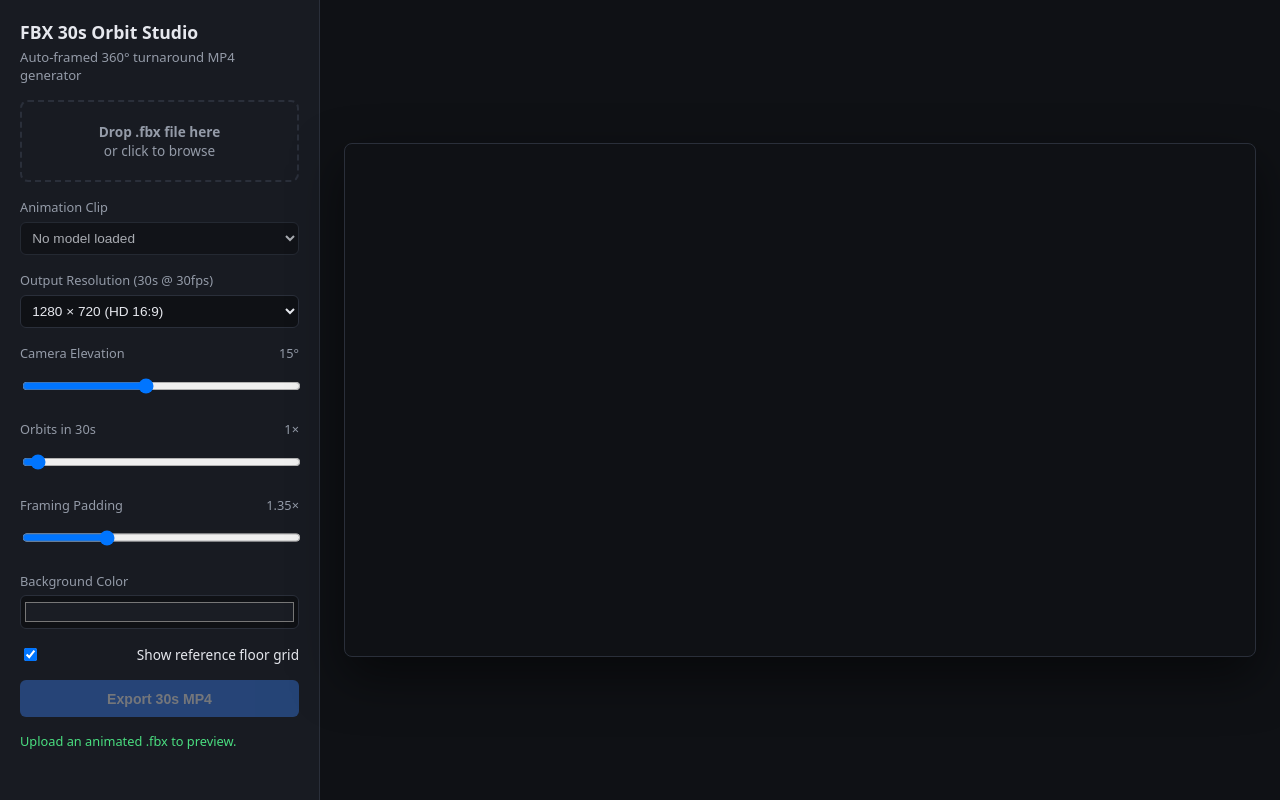
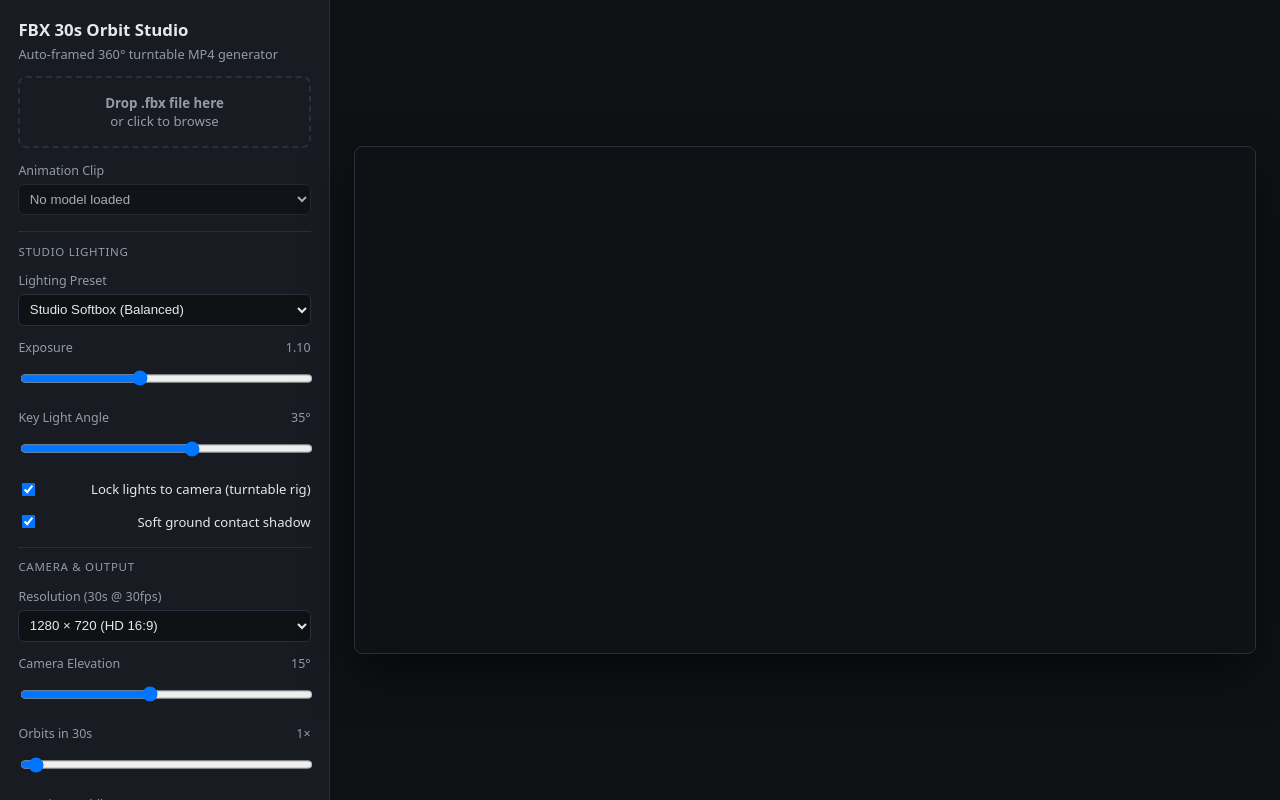
Before and after one commit to cglanov/fbxViewer, a plain HTML site: page index.html in a window 1280 px wide. Drawn offline with nearby package versions, Linux system fonts and the light colour scheme.

Commit message:
Adjust layout and style properties in index.html

```diff
--- a/index.html
+++ b/index.html
@@ -21,29 +21,38 @@
       background: var(--bg);
       color: var(--text);
       display: grid;
-      grid-template-columns: 320px 1fr;
+      grid-template-columns: 330px 1fr;
       height: 100vh;
       overflow: hidden;
     }
     aside {
       background: var(--panel);
       border-right: 1px solid var(--border);
-      padding: 1.25rem;
+      padding: 1.15rem;
       display: flex;
       flex-direction: column;
-      gap: 1rem;
+      gap: 0.85rem;
       overflow-y: auto;
     }
-    h1 { font-size: 1.1rem; margin: 0; }
-    .subtitle { font-size: 0.82rem; color: var(--muted); margin: 0.25rem 0 0; }
+    h1 { font-size: 1.05rem; margin: 0; }
+    .subtitle { font-size: 0.8rem; color: var(--muted); margin: 0.2rem 0 0; }
+    .section-label {
+      font-size: 0.72rem;
+      text-transform: uppercase;
+      letter-spacing: 0.06em;
+      color: var(--muted);
+      border-top: 1px solid var(--border);
+      padding-top: 0.7rem;
+      margin-top: 0.15rem;
+    }
     .dropzone {
       border: 2px dashed var(--border);
       border-radius: 8px;
-      padding: 1.25rem 1rem;
+      padding: 1rem;
       text-align: center;
       cursor: pointer;
       transition: border-color 0.15s, background 0.15s;
-      font-size: 0.85rem;
+      font-size: 0.83rem;
       color: var(--muted);
     }
     .dropzone.dragover {
@@ -51,23 +60,23 @@
       background: rgba(59, 130, 246, 0.08);
       color: var(--text);
     }
-    .control-group { display: flex; flex-direction: column; gap: 0.35rem; }
-    label { font-size: 0.8rem; color: var(--muted); display: flex; justify-content: space-between; }
+    .control-group { display: flex; flex-direction: column; gap: 0.3rem; }
+    label { font-size: 0.78rem; color: var(--muted); display: flex; justify-content: space-between; }
     select, input[type="range"], input[type="color"] {
       width: 100%;
       background: var(--bg);
       color: var(--text);
       border: 1px solid var(--border);
       border-radius: 6px;
-      padding: 0.45rem;
-      font-size: 0.85rem;
+      padding: 0.4rem;
+      font-size: 0.83rem;
     }
-    input[type="color"] { height: 34px; padding: 2px; cursor: pointer; }
+    input[type="color"] { height: 32px; padding: 2px; cursor: pointer; }
     .checkbox-row {
       display: flex;
       align-items: center;
       gap: 0.5rem;
-      font-size: 0.85rem;
+      font-size: 0.82rem;
       color: var(--text);
       cursor: pointer;
     }
@@ -76,7 +85,7 @@
       border: none;
       border-radius: 6px;
       font-weight: 600;
-      font-size: 0.88rem;
+      font-size: 0.86rem;
       cursor: pointer;
       background: var(--accent);
       color: #fff;
@@ -85,20 +94,19 @@
     button:disabled { opacity: 0.4; cursor: not-allowed; }
     button.secondary { background: #374151; }
     progress { width: 100%; height: 8px; border-radius: 4px; overflow: hidden; }
-    #status { font-size: 0.8rem; color: #4ade80; line-height: 1.4; }
+    #status { font-size: 0.78rem; color: #4ade80; line-height: 1.4; }
     main {
       display: flex;
       align-items: center;
       justify-content: center;
       padding: 1.5rem;
-      position: relative;
     }
     canvas {
       max-width: 100%;
       max-height: 100%;
       border: 1px solid var(--border);
       border-radius: 8px;
-      box-shadow: 0 20px 50px rgba(0, 0, 0, 0.5);
+      box-shadow: 0 20px 50px rgba(0, 0, 0, 0.55);
     }
     @media (max-width: 820px) {
       body { grid-template-columns: 1fr; grid-template-rows: auto 1fr; height: auto; overflow: auto; }
@@ -119,7 +127,7 @@
   <aside>
     <div>
       <h1>FBX 30s Orbit Studio</h1>
-      <p class="subtitle">Auto-framed 360° turnaround MP4 generator</p>
+      <p class="subtitle">Auto-framed 360° turntable MP4 generator</p>
     </div>
 
     <div class="dropzone" id="dropzone">
@@ -132,8 +140,41 @@
       <select id="clipSelect" disabled><option>No model loaded</option></select>
     </div>
 
+    <div class="section-label">Studio Lighting</div>
+
     <div class="control-group">
-      <label for="resolutionSelect">Output Resolution (30s @ 30fps)</label>
+      <label for="lightPreset">Lighting Preset</label>
+      <select id="lightPreset">
+        <option value="studio" selected>Studio Softbox (Balanced)</option>
+        <option value="dramatic">Dramatic Rim (High Contrast)</option>
+        <option value="warm">Warm Golden Hour</option>
+      </select>
+    </div>
+
+    <div class="control-group">
+      <label>Exposure <span id="expVal">1.10</span></label>
+      <input type="range" id="expSlider" min="0.5" max="2.0" step="0.05" value="1.10" />
+    </div>
+
+    <div class="control-group">
+      <label>Key Light Angle <span id="keyAngleVal">35°</span></label>
+      <input type="range" id="keyAngleSlider" min="-180" max="180" step="5" value="35" />
+    </div>
+
+    <label class="checkbox-row">
+      <input type="checkbox" id="lockLightsToggle" checked />
+      Lock lights to camera (turntable rig)
+    </label>
+
+    <label class="checkbox-row">
+      <input type="checkbox" id="shadowToggle" checked />
+      Soft ground contact shadow
+    </label>
+
+    <div class="section-label">Camera & Output</div>
+
+    <div class="control-group">
+      <label for="resolutionSelect">Resolution (30s @ 30fps)</label>
       <select id="resolutionSelect">
         <option value="1280x720" selected>1280 × 720 (HD 16:9)</option>
         <option value="1920x1080">1920 × 1080 (Full HD 16:9)</option>
@@ -158,7 +199,7 @@
 
     <div class="control-group">
       <label for="bgColor">Background Color</label>
-      <input type="color" id="bgColor" value="#1a1d24" />
+      <input type="color" id="bgColor" value="#161920" />
     </div>
 
     <label class="checkbox-row">
```
